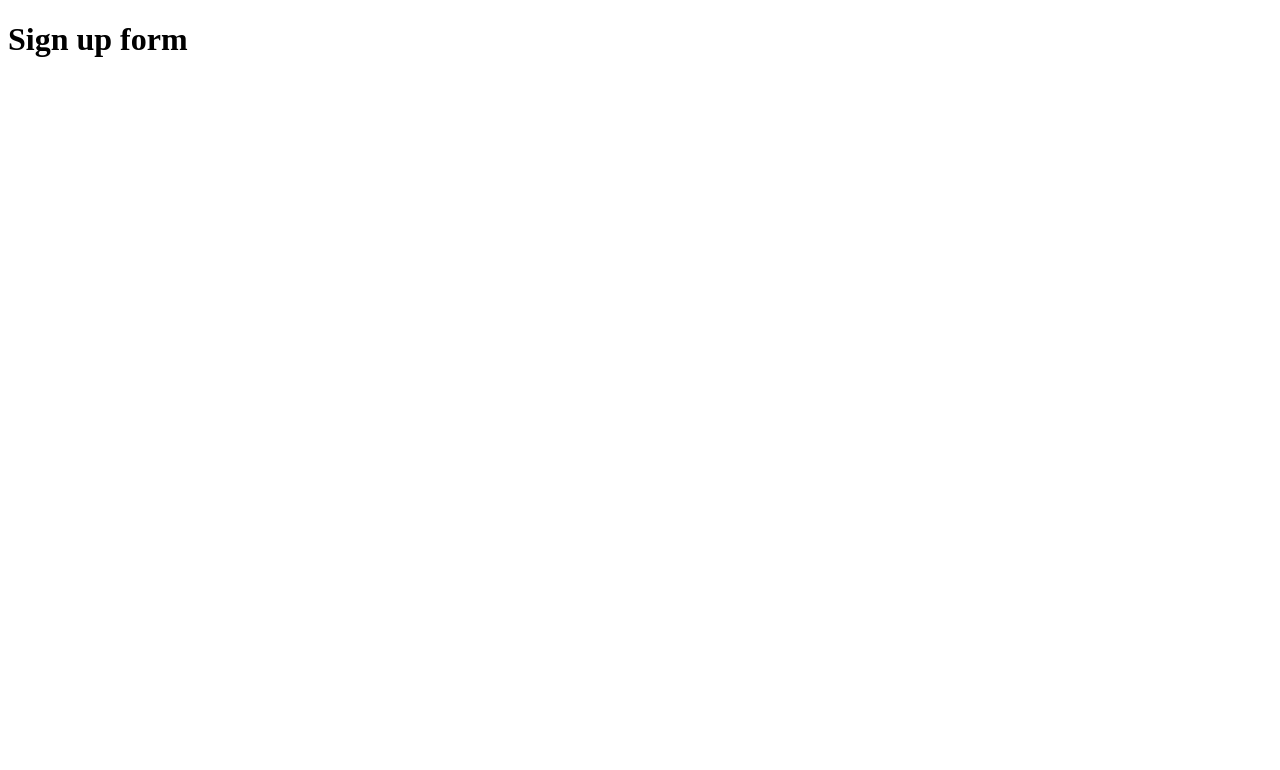
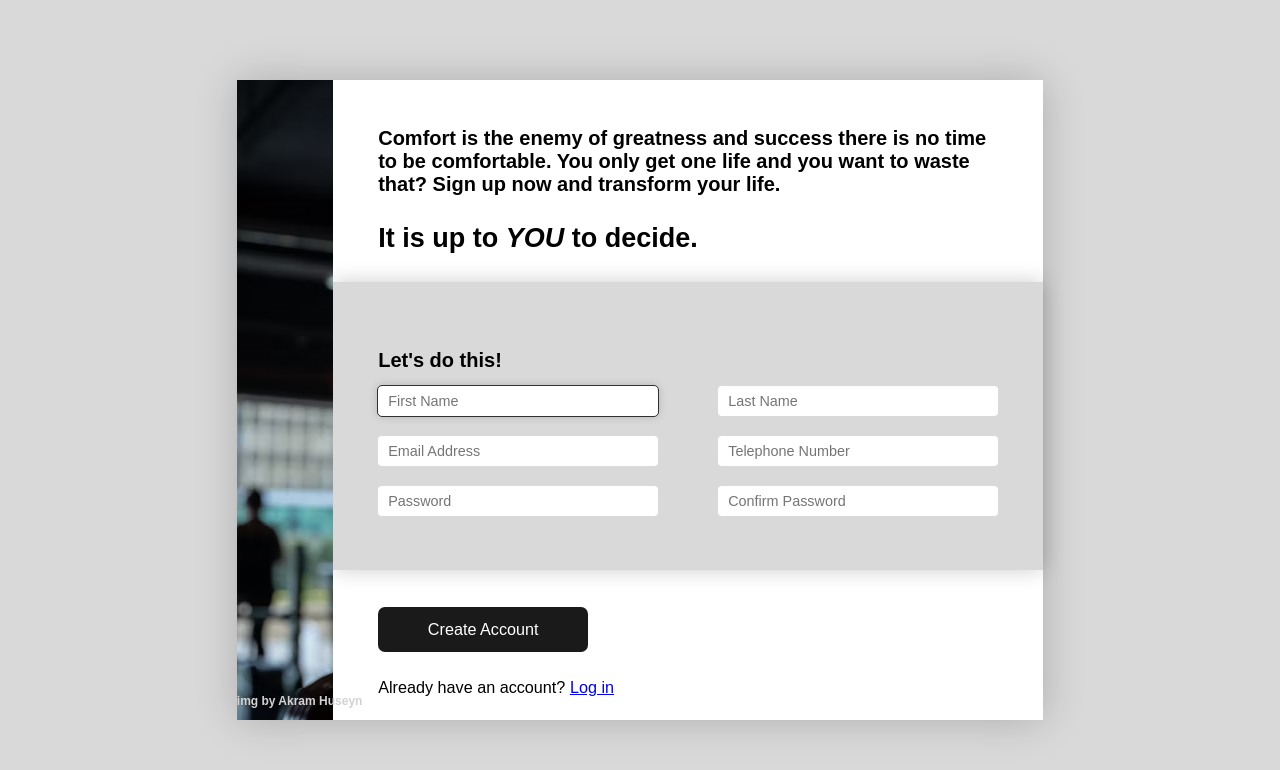
Before and after one commit to isaaxh/sign_up_page, a plain HTML site: page index.html in a window 1280 px wide. Drawn offline with Linux system fonts and the light colour scheme.

Commit message:
Project complete

```diff
--- a/index.html
+++ b/index.html
@@ -8,6 +8,105 @@
     <link rel="stylesheet" href="./style.css" />
   </head>
   <body>
-    <h1>Sign up form</h1>
+    <div class="main-content">
+      <div class="background-img-container">
+        <p class="img-credit">img by Akram Huseyn</p>
+      </div>
+      <div class="content">
+        <div class="descriptions">
+          <p>
+            Comfort is the enemy of greatness and success there is no time to be
+            comfortable. You only get one life and you want to waste that? Sign
+            up now and transform your life.
+          </p>
+          <p>It is up to <em>YOU</em> to decide.</p>
+        </div>
+        <form action="#" method="get" class="form">
+          <div class="form-content">
+            <h1>Let's do this!</h1>
+            <div class="columns">
+              <div
+                class="input-container column-1"
+                data-error="User input is wrong, please try again"
+              >
+                <div>
+                  <input
+                    type="text"
+                    name="first-name"
+                    placeholder="First Name"
+                    class="input"
+                    id="first-name"
+                    pattern="[a-zA-Z]"
+                    autofocus="true"
+                    required
+                  />
+                </div>
+                <div>
+                  <input
+                    type="email"
+                    name="email"
+                    placeholder="Email Address"
+                    class="input"
+                    id="email"
+                    required
+                  />
+                </div>
+                <div>
+                  <input
+                    type="password"
+                    name="password"
+                    class="input"
+                    id="password"
+                    placeholder="Password"
+                    required
+                  />
+                </div>
+              </div>
+              <div
+                class="input-container column-2"
+                data-error="User input is wrong, please try again"
+              >
+                <div>
+                  <input
+                    type="text"
+                    name="last-name"
+                    placeholder="Last Name"
+                    class="input"
+                    id="last-name"
+                    pattern="[a-zA-Z]"
+                    required
+                  />
+                </div>
+                <div>
+                  <input
+                    type="tel"
+                    name="telephone"
+                    placeholder="Telephone Number"
+                    class="input"
+                    id="tel-number"
+                    maxlength="15"
+                    pattern="[0-9]{3}-[0-9]{3}-[0-9]{4}"
+                  />
+                </div>
+                <div>
+                  <input
+                    type="password"
+                    name="confirm-password"
+                    placeholder="Confirm Password"
+                    class
+                    id="confirm-password"
+                    required
+                  />
+                </div>
+              </div>
+            </div>
+          </div>
+          <div class="button-and-text-container">
+            <button type="submit" class="create-btn">Create Account</button>
+            <p>Already have an account? <a href="#">Log in</a></p>
+          </div>
+        </form>
+      </div>
+    </div>
   </body>
 </html>
--- a/style.css
+++ b/style.css
@@ -0,0 +1,164 @@
+:root {
+  --color-primary: #ffffff;
+  --color-accent: #1a1a1a;
+  --color-accent-2: #d3d2d2;
+  --color-secondary: #d9d9d9;
+  --color-background: #c7c5c5;
+  --color-error: #cc3333;
+  --color-success: #4bb544;
+  --border-radius: 4px;
+  --primary-size: 20px;
+}
+
+html,
+body {
+  box-sizing: border-box;
+  font-family: Gilroy, sans-serif;
+  font-size: 18px;
+  font-weight: 600;
+  margin: 0;
+  padding: 0;
+}
+
+body {
+  display: flex;
+  justify-content: center;
+  align-items: center;
+  width: 100vw;
+  height: 100vh;
+  background-color: var(--color-secondary);
+}
+
+.main-content {
+  height: 80%;
+  width: 63%;
+  display: flex;
+  background-color: var(--color-primary);
+  box-shadow: 0 0 40px rgba(0, 0, 0, 0.2);
+}
+
+.background-img-container {
+  position: relative;
+  background: url(./background-img-1.avif);
+  background-color: black;
+  width: 100%;
+  height: 100%;
+}
+
+.img-credit {
+  position: absolute;
+  color: var(--color-accent-2);
+  font-size: 12px;
+  bottom: 0;
+  right: 0;
+  left: 0;
+  width: 150px;
+  margin-left: auto;
+  margin-right: auto;
+}
+
+.descriptions {
+  padding: 1.5rem 2.5rem;
+  margin: 0;
+  margin-bottom: 20px;
+  height: 20%;
+  font-size: var(--primary-size);
+}
+.descriptions > p + p {
+  font-size: 1.5rem;
+}
+
+form h1 {
+  font-size: var(--primary-size);
+}
+
+.form-content {
+  background-color: var(--color-secondary);
+  height: 27%;
+  padding: 3rem 2.5rem;
+  box-shadow: 0 0 20px rgba(0, 0, 0, 0.2);
+  display: flex;
+  flex-direction: column;
+}
+
+input {
+  font-family: inherit;
+  font-size: 0.8rem;
+  margin: 0;
+  padding: 10px;
+  box-sizing: border-box;
+  width: 280px;
+  height: 30px;
+  border-radius: 4px;
+  border: none;
+}
+
+input:focus {
+  outline: 1px solid rgb(49, 49, 49);
+  box-shadow: 0 0 10px rgba(0, 0, 0, 0.2);
+  background-color: var(--color-primary);
+}
+
+input:-webkit-autofill,
+input:-webkit-autofill:hover,
+input:-webkit-autofill:focus,
+input:-webkit-autofill:active {
+  -webkit-box-shadow: 0 0 0 30px white inset !important;
+}
+
+.columns {
+  display: flex;
+  width: 100%;
+  gap: 60px;
+}
+
+.column-1,
+.column-2 {
+  display: flex;
+  flex-direction: column;
+  gap: 20px;
+}
+
+/* .input-container[data-error] .input {
+  border-color: #c92432;
+  color: #c92432;
+  background: #fffafa;
+}
+.input-container[data-error]::after {
+  content: attr(data-error);
+  font-size: 0.85rem;
+  color: #c92432;
+  display: block;
+  margin: 10px 0;
+} */
+
+.button-and-text-container {
+  height: 30%;
+  padding: 1.5rem 2.5rem;
+  font-size: 0.9rem;
+  font-weight: 500;
+}
+
+button {
+  height: 45px;
+  width: 210px;
+  margin: 10px 0;
+  padding: px;
+  font-family: inherit;
+  font-size: 0.9rem;
+  border-radius: 7px;
+  border: none;
+  transition: 0.4s;
+  background-color: var(--color-accent);
+  color: var(--color-primary);
+}
+
+button:hover {
+  background-color: var(--color-primary);
+  color: var(--color-accent);
+  border: 1px solid #1a1a1a;
+}
+
+/* button:active {
+  transform: translateY(4px);
+} */
```
Also changed, not shown: background-img-1.avif (added), background-img-2.avif.avif (added), background-img-3.avif (added), wolf-png-2.png (added), wolf-png.png (added).
